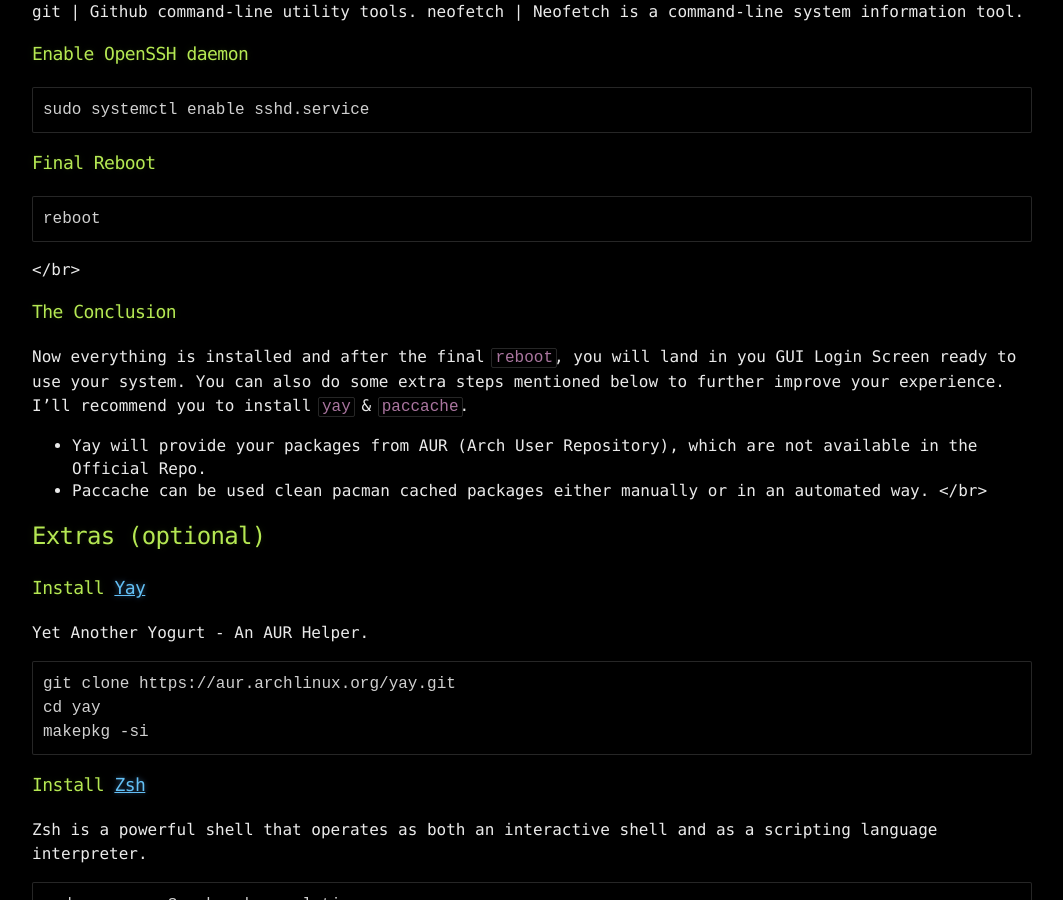
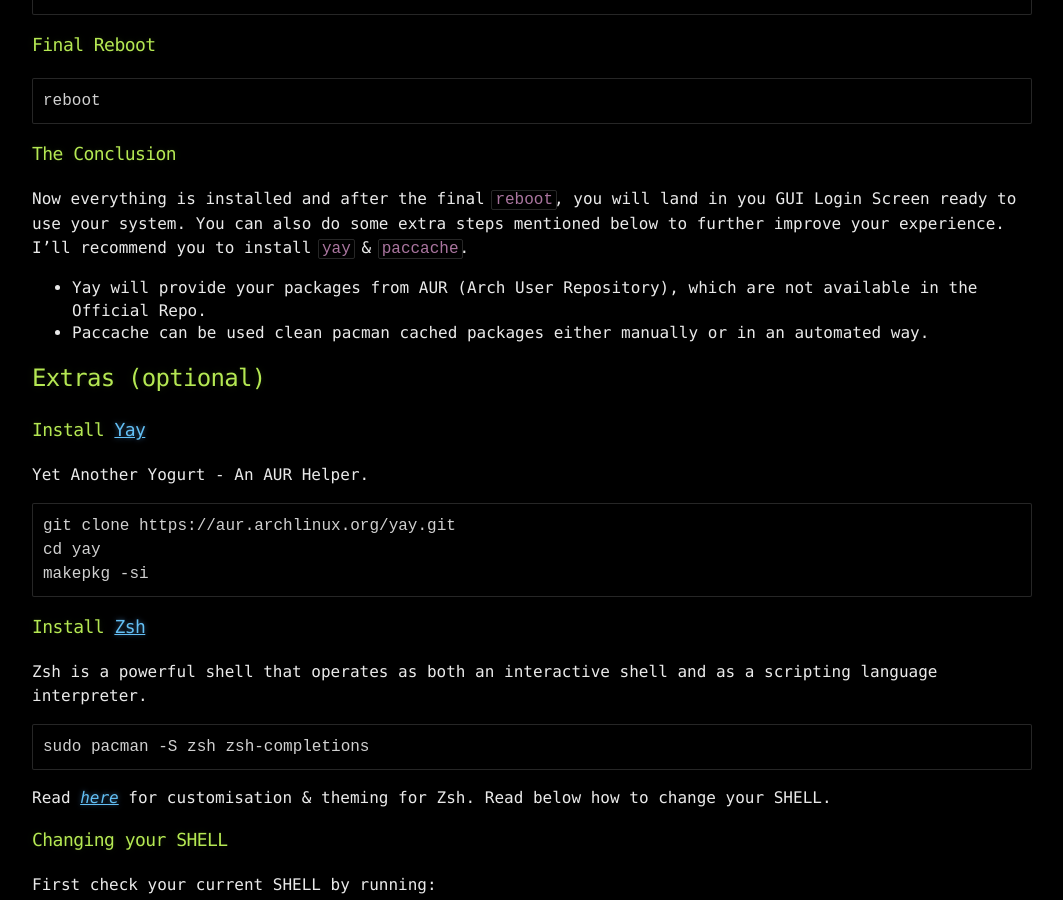
Before and after one commit to zoulx32/mr-mittens.oldweb, a Jekyll site: the page built from _posts/2024-01-03-Arch-intall-wiki.md, in a window 1280 px wide and 900 px high, scrolled down 10332 px. Shown: the whole window, without its empty margins (108-1171 px from the left). Built offline with Jekyll 4.4.1, drawn with Linux system fonts in a browser that asks for light colours; some of the changed text lies outside the part shown.

Commit message:
post:updated

````diff
--- a/_posts/2024-01-03-Arch-Kde.md
+++ b/_posts/2024-01-03-Arch-intall-wiki.md
@@ -61,7 +61,7 @@ also this is not my guide i just use [arch-acetate]() but i will make this even
    - [Paccache](#paccache)
    - [Cockpit](#install-cockpit)
  - [**Changelog**](#changelog)
-</br>
+
 
 ## Let's begin
 - Grab the latest built ISO Image from **[Arch Linux Download](https://www.archlinux.org/download/)** and write it to an empty USB Stick.
@@ -95,7 +95,7 @@ ping -c 4 google.com
 ```
 timedatectl set-ntp true
 ```
-</br>
+
 
 ## Preparing the Disk for System
 
@@ -167,7 +167,7 @@ swapon /dev/[swap partition name]
 ```
 mount /dev/[root partition name] /mnt
 ```
-</br>
+
 
 ## Base System Installation
 
@@ -192,7 +192,7 @@ pacstrap /mnt base base-devel linux linux-firmware linux-headers nano intel-ucod
 genfstab -U /mnt >> /mnt/etc/fstab
 ```
 Check the resulting `/mnt/etc/fstab` file, and edit it in case of errors.
-</br>
+
 
 ## Chroot
 
@@ -312,7 +312,7 @@ exit
 umount -a
 reboot
 ```
-</br>
+
 
 ## Now boot into your freshly installed Arch system
 
@@ -438,13 +438,13 @@ sudo systemctl enable sshd.service
 ```
 reboot
 ```
-</br>
+
 
 ### The Conclusion
 Now everything is installed and after the final `reboot`, you will land in you GUI Login Screen ready to use your system. You can also do some extra steps mentioned below to further improve your experience. I'll recommend you to install `yay` & `paccache`.
 - Yay will provide your packages from AUR (Arch User Repository), which are not available in the Official Repo.
 - Paccache can be used clean pacman cached packages either manually or in an automated way.
-</br>
+
 
 ## Extras (optional)
 
@@ -537,7 +537,7 @@ sudo pacman -S cups
 ```
 sudo systemctl enable --now cups.service
 ```
-</br>
+
 
 ## Theming & Customisations
 
@@ -585,7 +585,7 @@ yay -S kvantum-qt5-git
 sudo pacman -S kvantum
 ```
 
-</br>
+
 
 ## Maintenance, Performance Tuning & Monitoring
 
@@ -637,5 +637,3 @@ sudo pacman -S cockpit
 sudo systemctl enable --now cockpit.socket
 ```
 Now open your browser and point to it `your-machine-ip:9000` and login with ***root*** to get full access.
-
-</br>
````
Also changed, not shown: other parts of _posts/2024-01-03-Arch-intall-wiki.md (+1 -1 lines).
